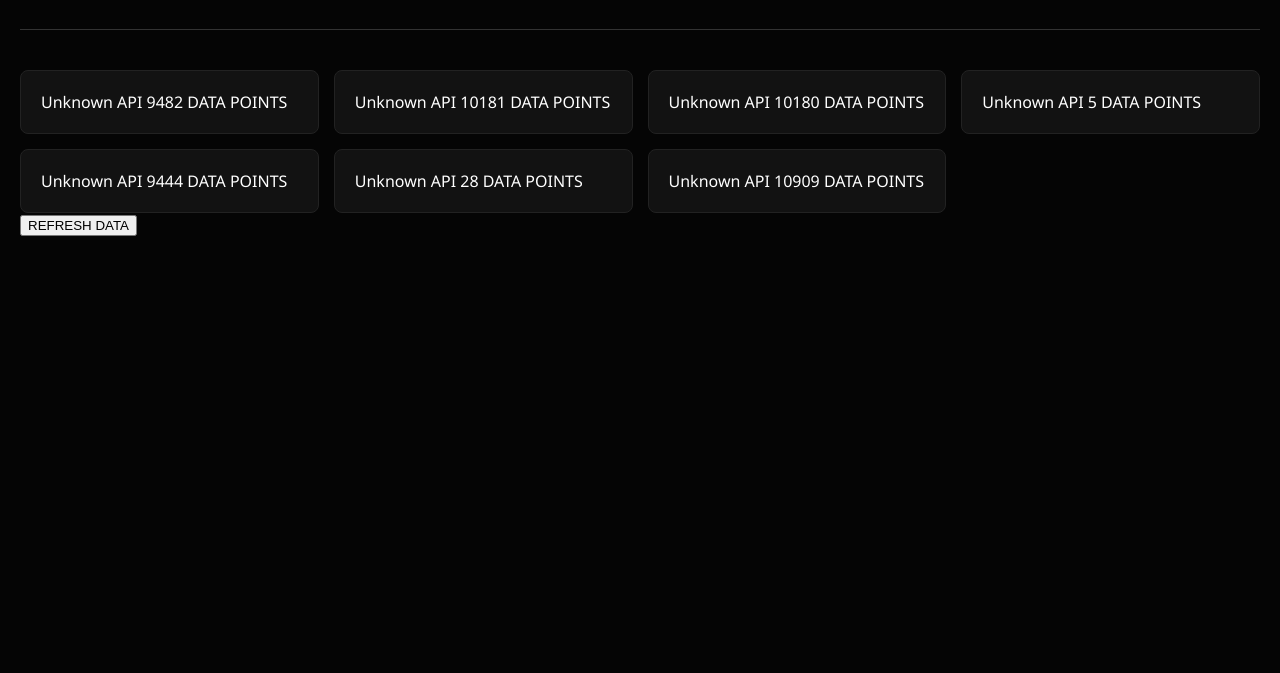
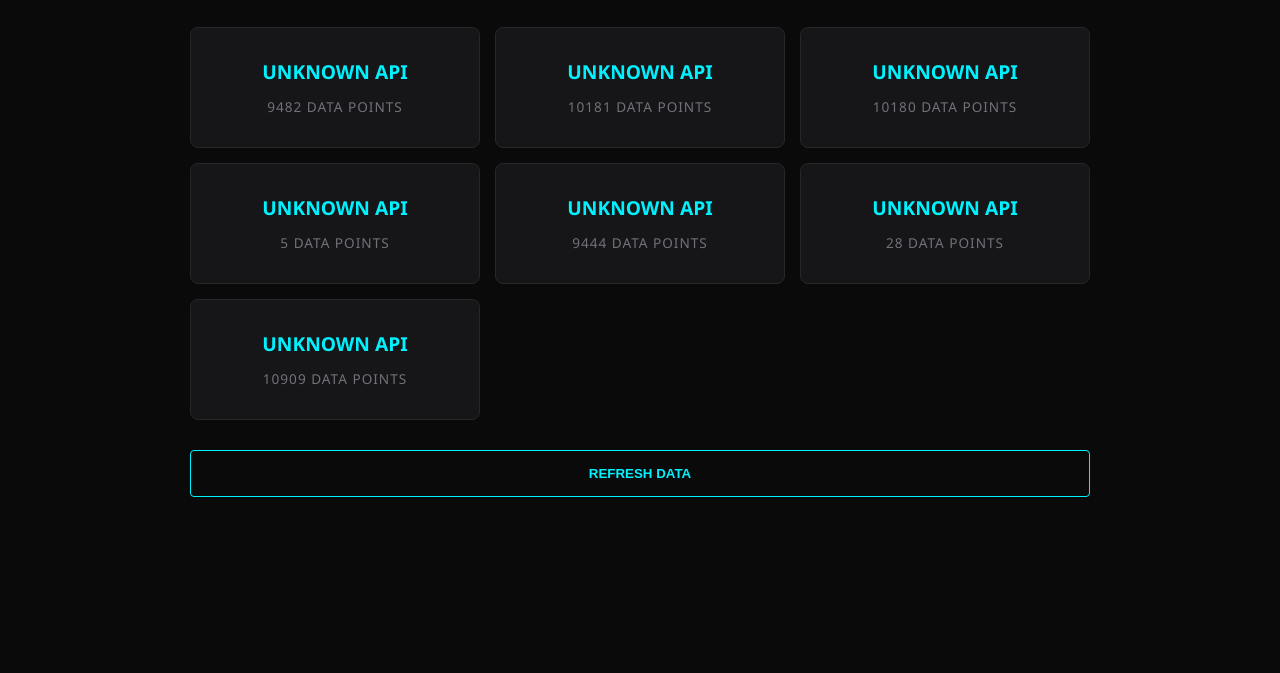
Before and after one commit to ianv49/AI-EnergyR6, a plain HTML site: page index.html in a window 1280 px wide. Shown: the part 127-800 px from the top of the page. Drawn offline with Linux system fonts and the light colour scheme.

Commit message:
Update style.css

```diff
--- a/style.css
+++ b/style.css
@@ -1,61 +1,72 @@
 :root {
-    --bg: #050505;
-    --surface: #121212;
-    --neon-blue: #00e5ff;
-    --neon-purple: #9d00ff;
+    --bg: #0a0a0b;
+    --card: #161618;
+    --neon: #00f2ff;
     --text: #ffffff;
-    --text-dim: #888;
+    --dim: #71717a;
 }
 
 body {
     background-color: var(--bg);
     color: var(--text);
-    font-family: 'Segoe UI', Roboto, sans-serif;
+    font-family: 'Segoe UI', system-ui, sans-serif;
     margin: 0;
     padding: 20px;
+    display: flex;
+    justify-content: center;
 }
 
-.container { max-width: 1000px; margin: 0 auto; }
+.dashboard { width: 100%; max-width: 900px; }
 
-header { margin-bottom: 40px; border-bottom: 1px solid #333; padding-bottom: 20px; }
-
-h1 { font-size: 1.8rem; letter-spacing: 3px; }
-.neon-text { color: var(--neon-blue); text-shadow: 0 0 10px var(--neon-blue); }
+header { margin-bottom: 30px; border-left: 3px solid var(--neon); padding-left: 15px; }
+.neon-cyan { color: var(--neon); text-shadow: 0 0 10px rgba(0, 242, 255, 0.5); }
+#sync-status { font-size: 0.8rem; color: var(--dim); margin-top: 5px; }
 
 .grid {
     display: grid;
-    grid-template-columns: repeat(auto-fit, minmax(240px, 1fr));
+    grid-template-columns: repeat(auto-fit, minmax(220px, 1fr));
     gap: 15px;
 }
 
 .card {
-    background: var(--surface);
-    border: 1px solid #222;
+    background: var(--card);
+    border: 1px solid #27272a;
+    padding: 30px 20px;
     border-radius: 8px;
-    padding: 20px;
-    position: relative;
-    transition: 0.3s;
+    text-align: center;
+    transition: transform 0.2s, border-color 0.2s;
 }
 
 .card:hover {
-    border-color: var(--neon-purple);
-    box-shadow: 0 0 15px rgba(157, 0, 255, 0.2);
+    transform: translateY(-3px);
+    border-color: var(--neon);
 }
 
-.card-label { font-size: 0.7rem; color: var(--text-dim); text-transform: uppercase; }
-.card-value { font-size: 2.2rem; font-weight: bold; margin: 10px 0; font-family: monospace; }
-.card-meta { font-size: 0.75rem; color: var(--neon-blue); }
-
-.glow-button {
-    background: transparent;
-    border: 1px solid var(--neon-blue);
-    color: var(--neon-blue);
-    padding: 12px 30px;
-    margin-top: 30px;
-    border-radius: 4px;
-    cursor: pointer;
-    font-weight: bold;
-    width: 100%;
+.source-label {
+    display: block;
+    font-size: 1.2rem;
+    font-weight: 800;
+    color: var(--neon);
+    text-transform: uppercase;
+    margin-bottom: 10px;
 }
 
-.glow-button:hover { background: var(--neon-blue); color: black; }
+.count-label {
+    font-size: 0.85rem;
+    color: var(--dim);
+    letter-spacing: 1px;
+}
+
+.refresh-btn {
+    width: 100%;
+    margin-top: 30px;
+    padding: 15px;
+    background: transparent;
+    border: 1px solid var(--neon);
+    color: var(--neon);
+    font-weight: bold;
+    cursor: pointer;
+    border-radius: 4px;
+}
+
+.refresh-btn:hover { background: var(--neon); color: black; }
```
